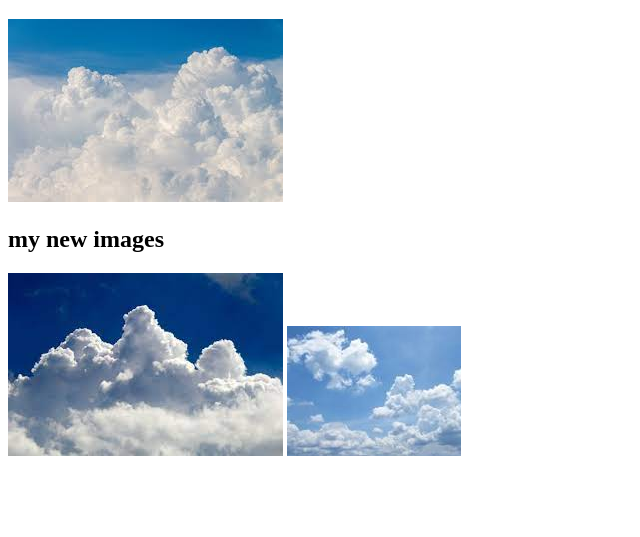
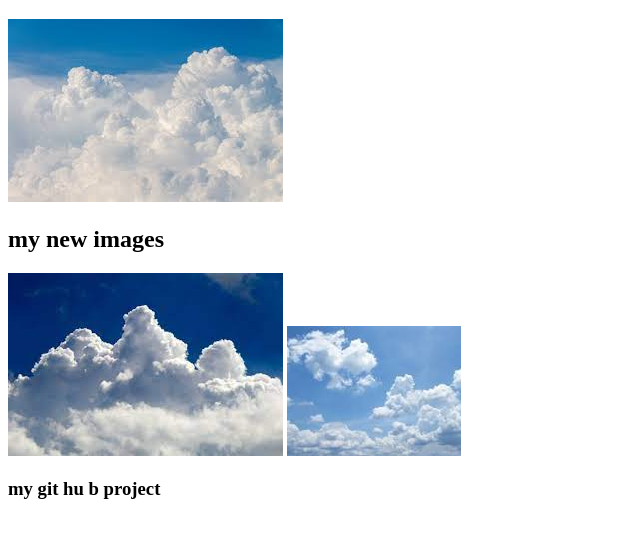
Before and after one commit to sidkabir92/myfirstgitprojectksabir, a plain HTML site: page index.html in a window 1280 px wide. Shown: the part 61-598 px from the top of the page, without its empty margins (0-640 px from the left). Drawn offline with Linux system fonts and the light colour scheme.

Commit message:
added new heading to github

```diff
--- a/index.html
+++ b/index.html
@@ -11,5 +11,6 @@
    <h2>my new images </h2>
     <img src="2.jpg" alt="">
     <img src="images.jpg" alt="">
+    <h3> my git hu b project </h3>
 </body>
 </html>
```
